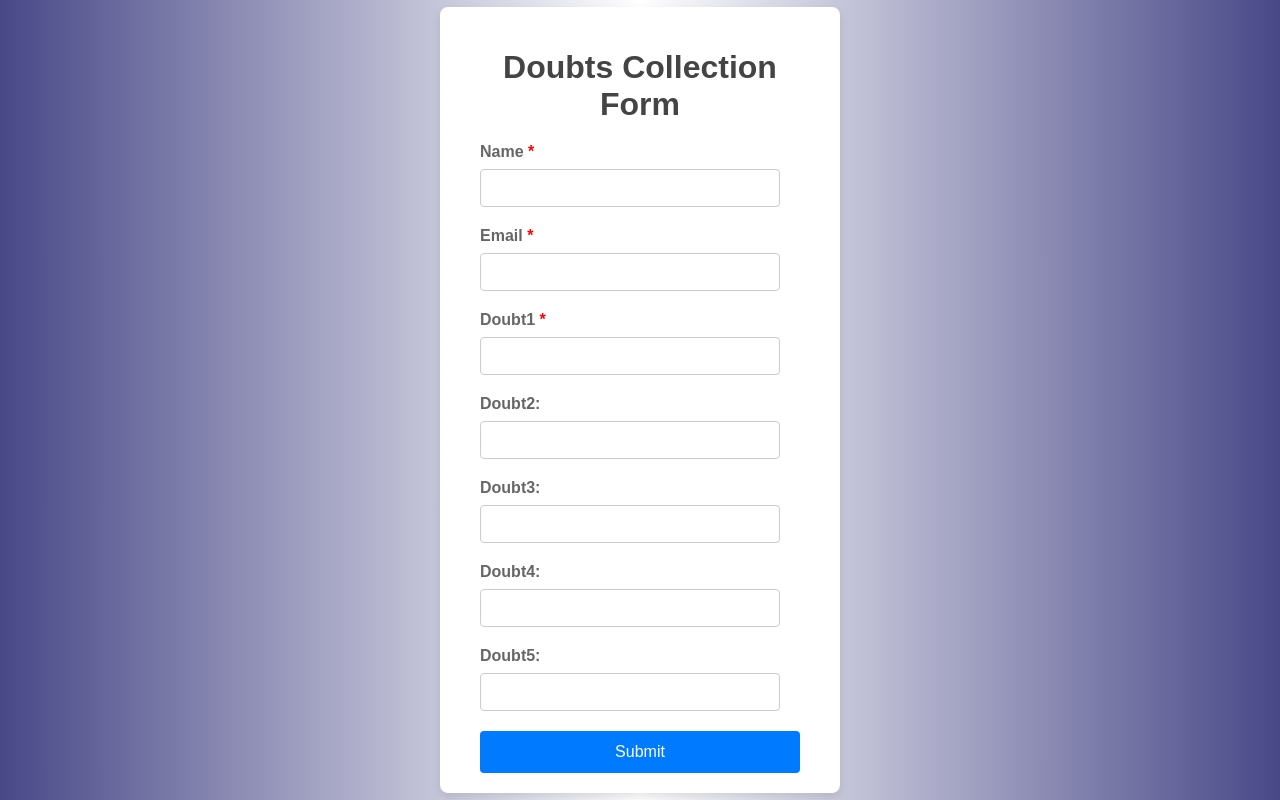
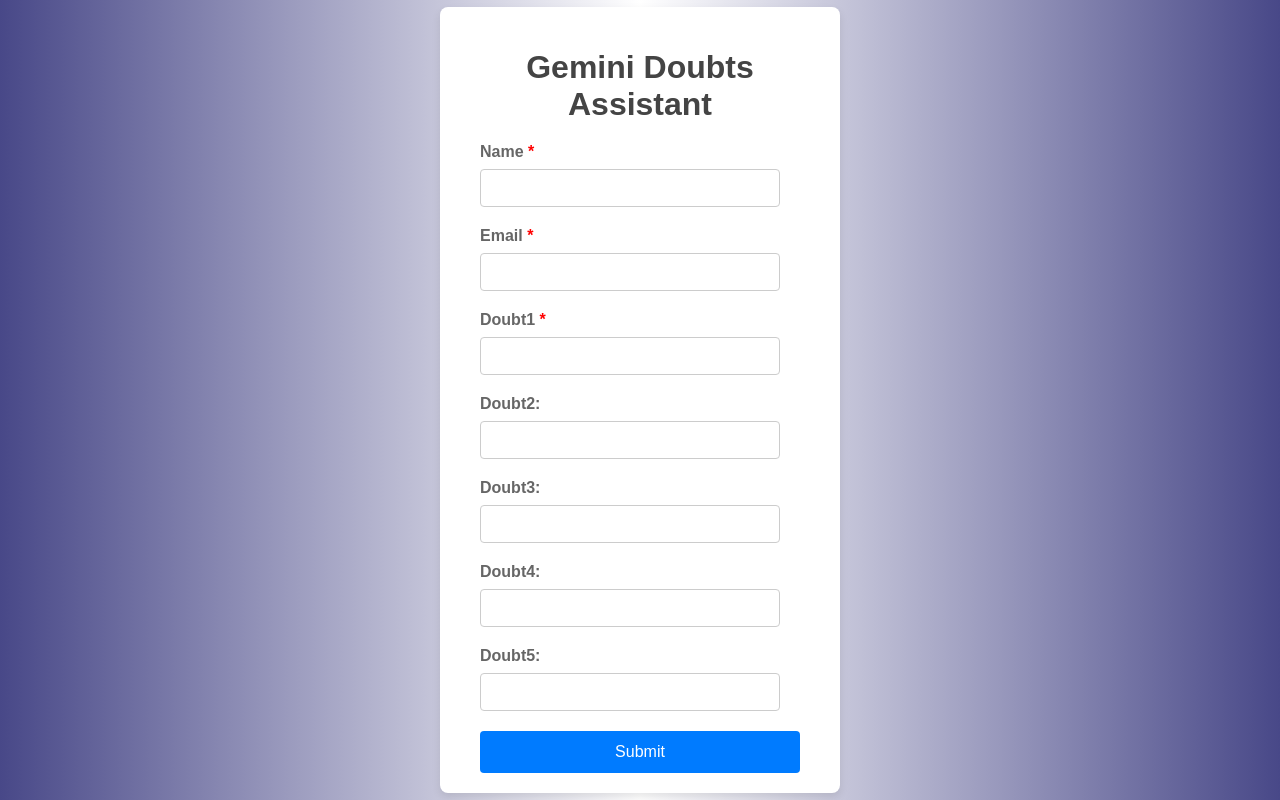
Before and after one commit to PinkiKumari16/Gemini-API-with-google-sheet, a React (Vite) app: page / in a window 1280 px wide. Built offline with nearby package versions, Linux system fonts and the light colour scheme.

Commit message:
Update Form.jsx

```diff
--- a/src/components/Form.jsx
+++ b/src/components/Form.jsx
@@ -71,7 +71,7 @@
     return (
         <>
             <form onSubmit={generateAnswer}>
-                <h1>Doubts Collection Form</h1>
+                <h1>Gemini Doubts Assistant</h1>
                 <label htmlFor="name">Name <span className="required">*</span></label>
                 <input type="text" id="name" name="Name" value={name} onChange={(e)=>setName(e.target.value)} required/>
 
```
